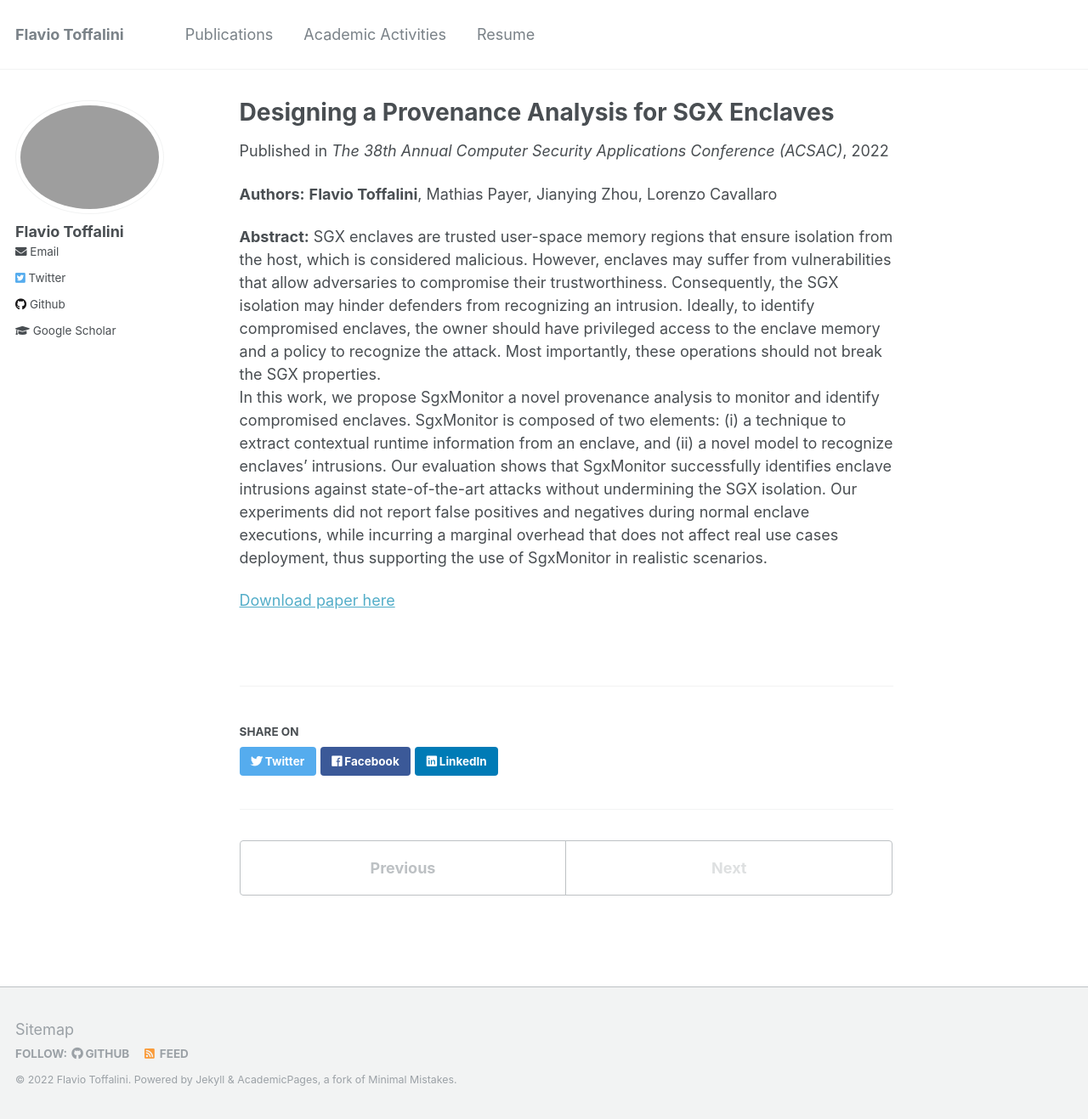
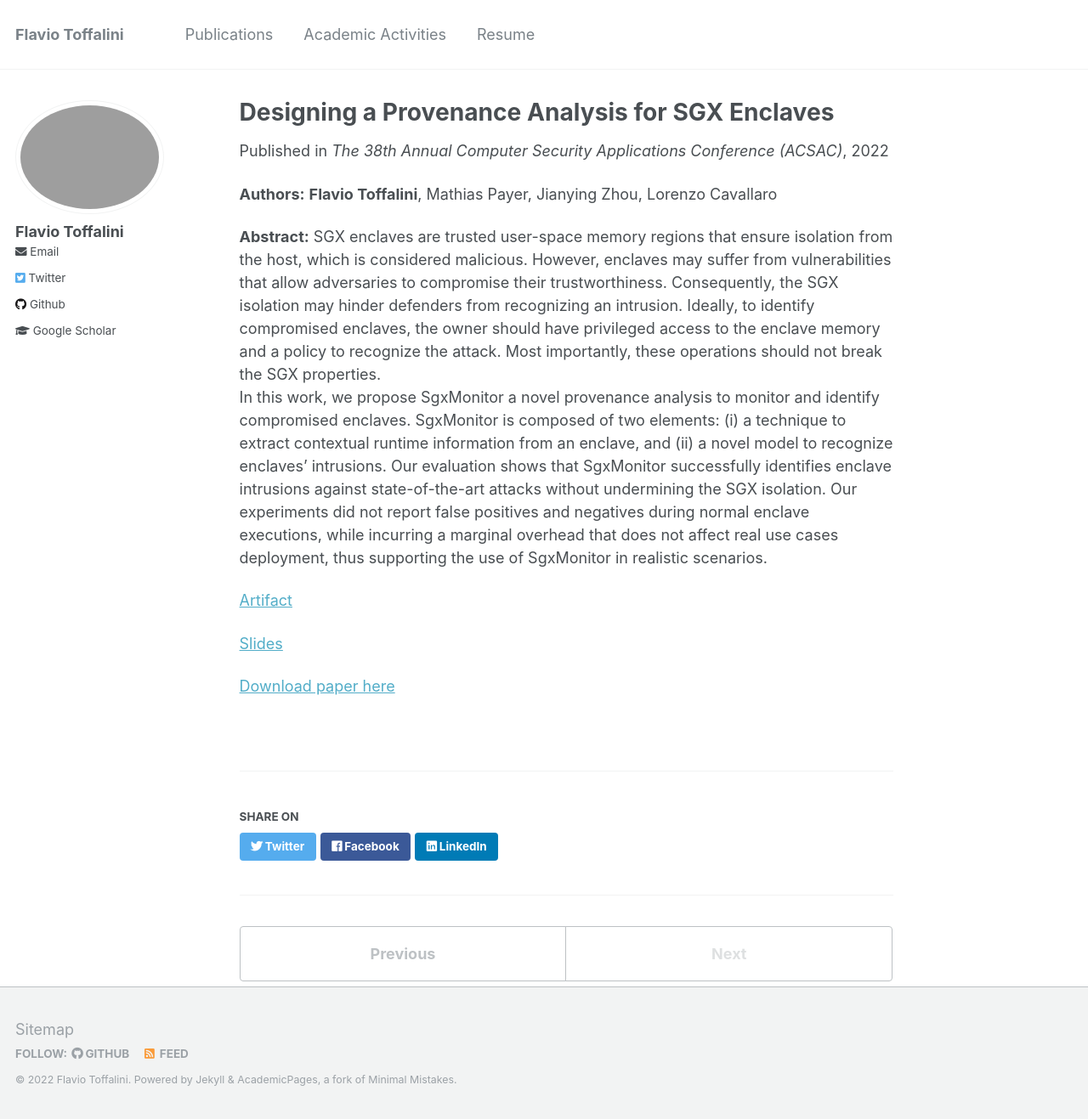
Before and after one commit to tregua87/tregua87.github.io, a Jekyll site: the page built from _publications/2022-12-sgxmonitor.md, in a window 1280 px wide and 1317 px high. Shown: the whole window at 85% size. Built offline with Jekyll 4.4.1, drawn with Linux system fonts in a browser that asks for light colours.

Commit message:
update slides/presentation

```diff
--- a/_publications/2022-12-sgxmonitor.md
+++ b/_publications/2022-12-sgxmonitor.md
@@ -15,5 +15,8 @@ Cavallaro
 **Abstract:** SGX enclaves are trusted user-space memory regions that ensure isolation from the host, which is considered malicious. However, enclaves may suffer from vulnerabilities that allow adversaries to compromise their trustworthiness. Consequently, the SGX isolation may hinder defenders from recognizing an intrusion. Ideally, to identify compromised enclaves, the owner should have privileged access to the enclave memory and a policy to recognize the attack. Most importantly, these operations should not break the SGX properties.
 In this work, we propose SgxMonitor a novel provenance analysis to monitor and identify compromised enclaves. SgxMonitor is composed of two elements: (i) a technique to extract contextual runtime information from an enclave, and (ii) a novel model to recognize enclaves’ intrusions. Our evaluation shows that SgxMonitor successfully identifies enclave intrusions against state-of-the-art attacks without undermining the SGX isolation. Our experiments did not report false positives and negatives during normal enclave executions, while incurring a marginal overhead that does not affect real use cases deployment, thus supporting the use of SgxMonitor in realistic scenarios.
 
+[Artifact](https://github.com/tregua87/sgxmonitor-artifact)
+
+[Slides](https://www.slideshare.net/FlavioToffalini/sgxmonitor-presentation-acsac-2022)
 
 [Download paper here](https://www.flaviotoffalini.info/files/sgx-monitor.pdf)
```
Also changed, not shown: _publications/2022-11-evocatio.md (+1 -0 lines).
